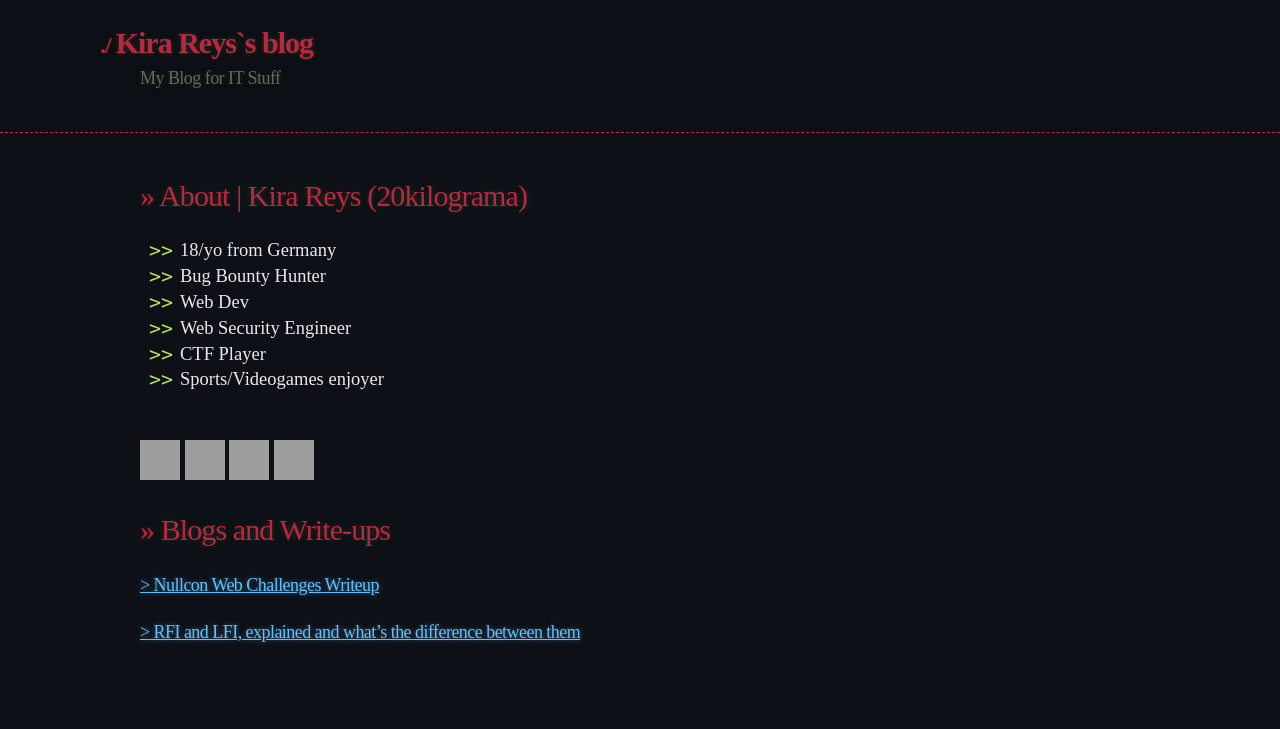
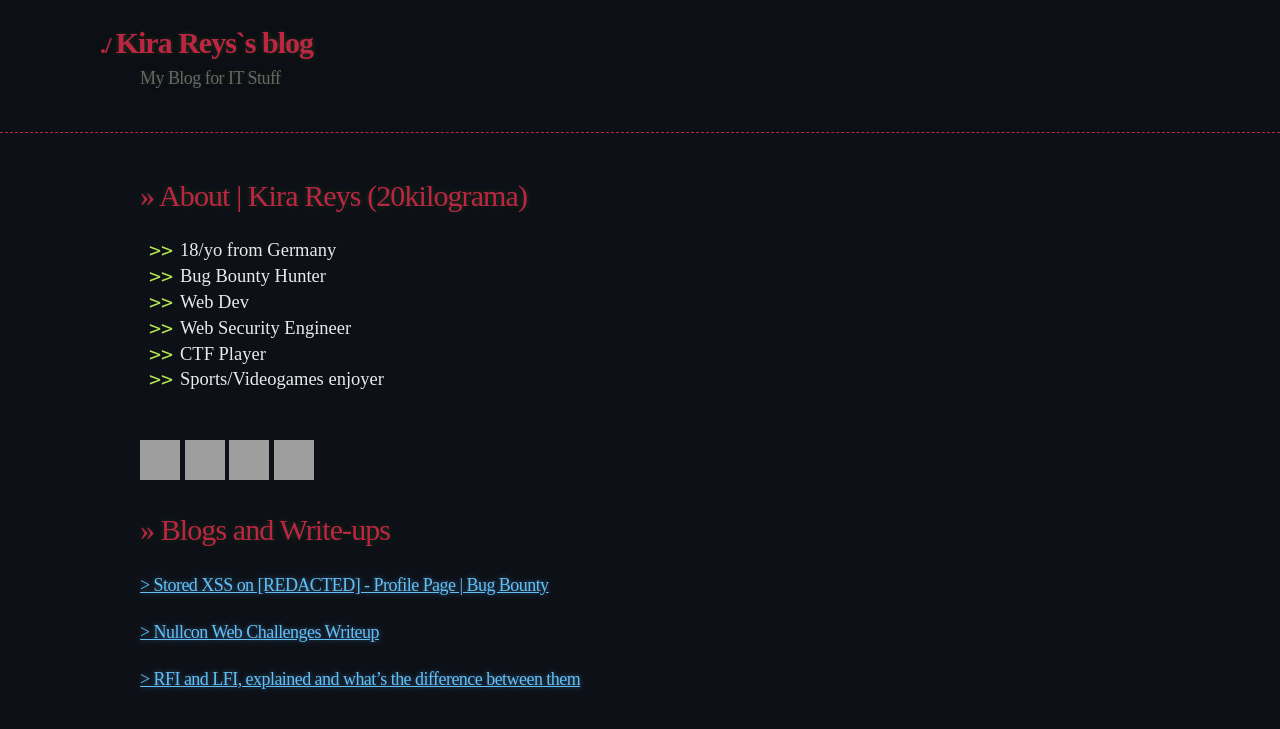
Before and after one commit to 20kilograma/blog, a Jekyll site: the page built from index.md, in a window 1280 px wide. Shown: the top 729 px of the page. Built offline with Jekyll 4.4.1, drawn with Linux system fonts in a browser that asks for light colours; some web fonts are replaced; our own code applies the rules of GitHub Pages for plain Markdown files; grey boxes are pictures that could not be loaded.

Commit message:
Update index.md

```diff
--- a/index.md
+++ b/index.md
@@ -16,5 +16,6 @@
 
 # >> Blogs and Write-ups
 
+### <a href="stored-xss-0"> > Stored XSS on [REDACTED] - Profile Page | Bug Bounty </a>
 ### <a href="nullcon-writeup"> > Nullcon Web Challenges Writeup </a>
 ### <a href="rfi-lfi"> > RFI and LFI, explained and what's the difference between them </a>
```
